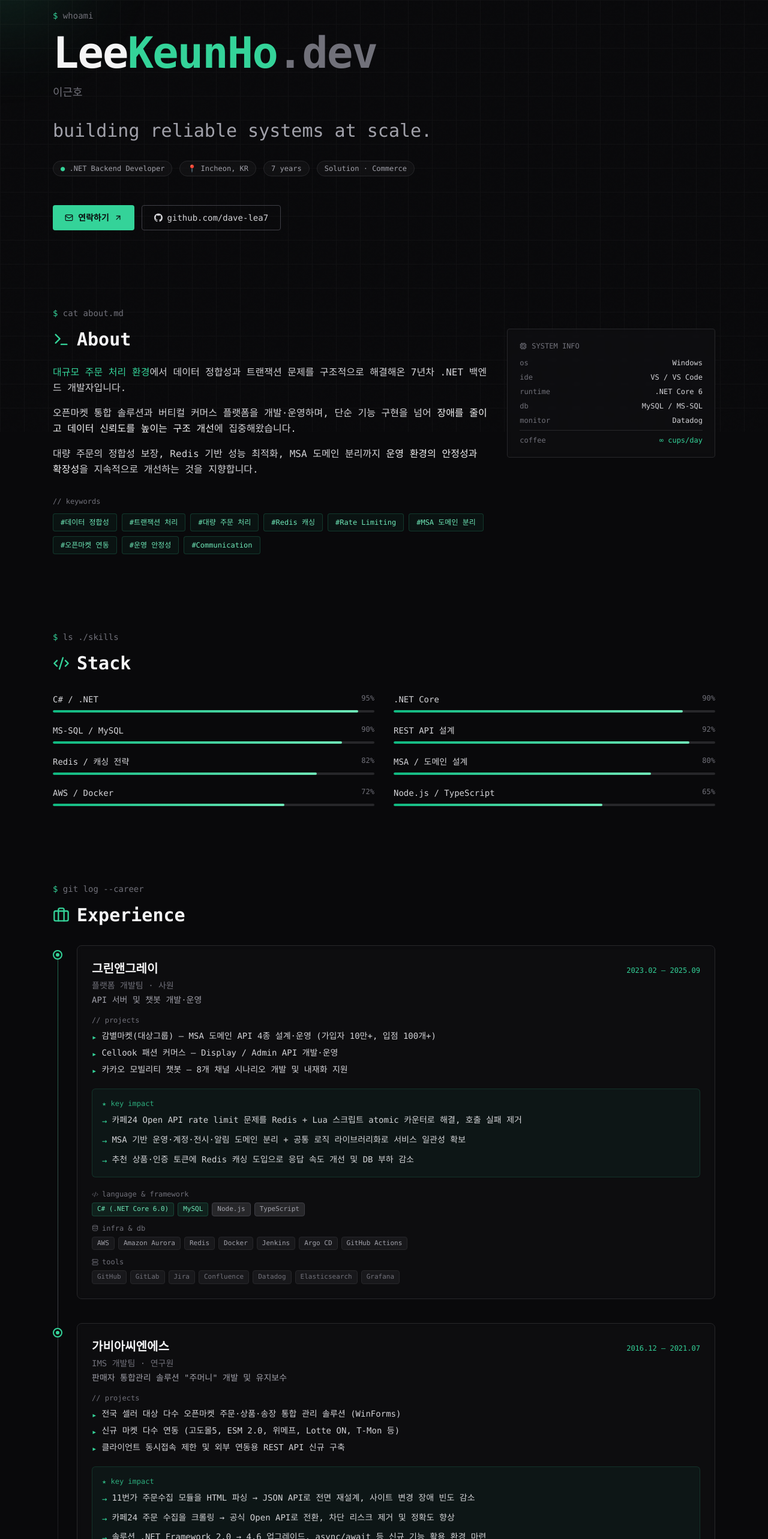
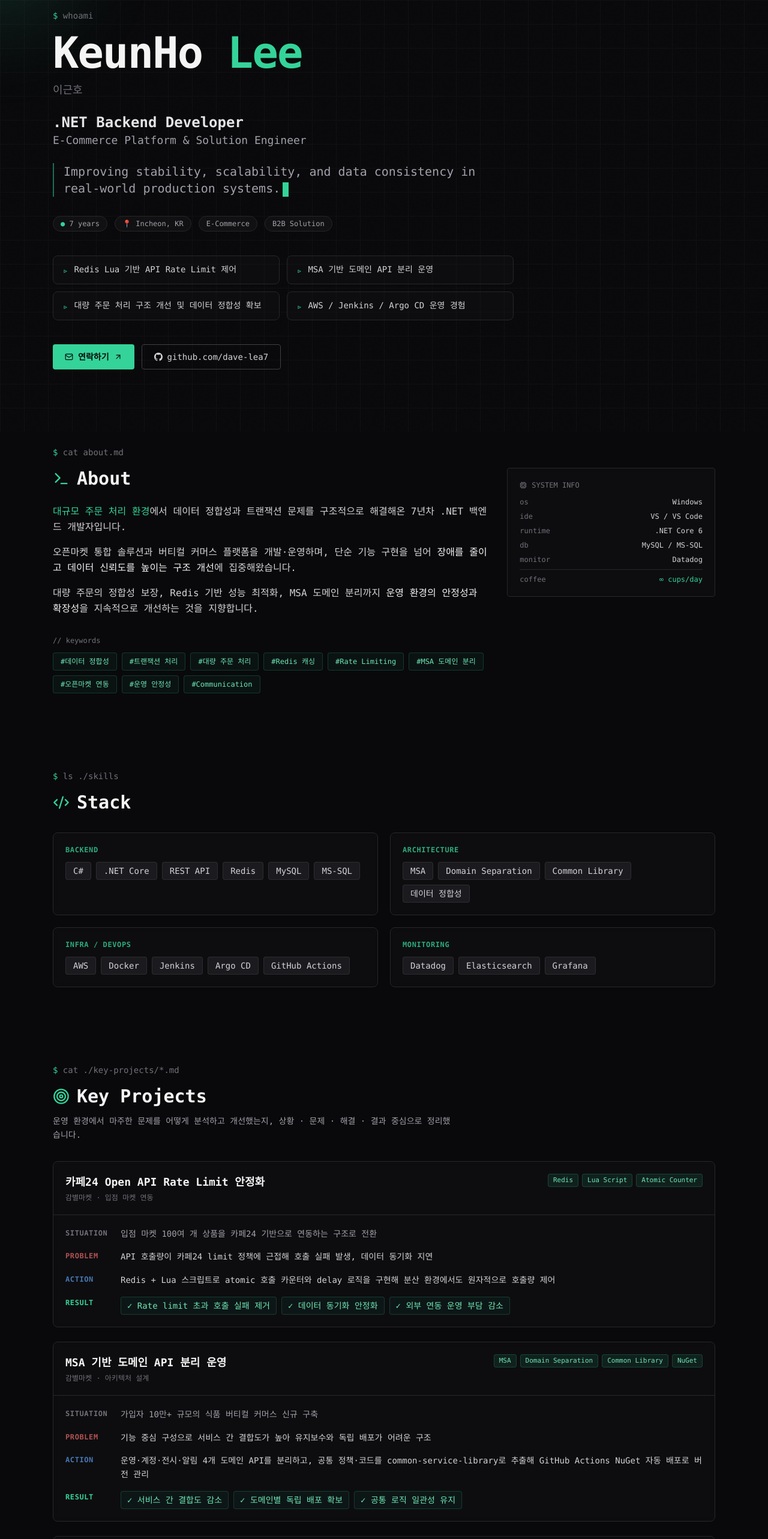
Before and after one commit to dave-lea7/my-portfolio, a Next.js app: page / in a window 1280 px wide. Shown: the part 80-2646 px from the top of the page at 60% size. Built offline with nearby package versions, Linux system fonts and the light colour scheme.

Commit message:
Update : introductory text, separate experience projects

```diff
--- a/app/page.tsx
+++ b/app/page.tsx
@@ -1,7 +1,7 @@
 'use client';
 
 import React, { useState, useEffect } from 'react';
-import { Mail, Code2, Terminal, Cpu, ArrowUpRight, Briefcase, Database, Server, Sparkles } from 'lucide-react';
+import { Mail, Code2, Terminal, Cpu, ArrowUpRight, Briefcase, Database, Server, Sparkles, Target } from 'lucide-react';
 
 // GitHub & LinkedIn 아이콘 (lucide-react 최신 버전에서 제거되어 직접 정의)
 const Github = ({ size = 24 }: { size?: number }) => (
@@ -35,7 +35,7 @@ export default function Home() {
   const [time, setTime] = useState('');
   const [mousePos, setMousePos] = useState({ x: 0, y: 0 });
 
-  const fullText = "building reliable systems at scale.";
+  const fullText = "Improving stability, scalability, and data consistency in real-world production systems.";
 
   useEffect(() => {
     let i = 0;
@@ -91,38 +91,28 @@ export default function Home() {
       period: '2023.02 — 2025.09',
       company: '그린앤그레이',
       role: '플랫폼 개발팀 · 사원',
-      summary: 'API 서버 및 챗봇 개발·운영',
+      summary: '버티컬 커머스 플랫폼 API 서버 및 챗봇 개발·운영',
       projects: [
-        '감별마켓(대상그룹) — MSA 도메인 API 4종 설계·운영 (가입자 10만+, 입점 100개+)',
+        '감별마켓(대상그룹) — MSA 도메인 API 4종 설계·운영 · 가입자 10만+ / 입점 100개+',
         'Cellook 패션 커머스 — Display / Admin API 개발·운영',
         '카카오 모빌리티 챗봇 — 8개 채널 시나리오 개발 및 내재화 지원'
       ],
-      highlights: [
-        '카페24 Open API rate limit 문제를 Redis + Lua 스크립트 atomic 카운터로 해결, 호출 실패 제거',
-        'MSA 기반 운영·계정·전시·알림 도메인 분리 + 공통 로직 라이브러리화로 서비스 일관성 확보',
-        '추천 상품·인증 토큰에 Redis 캐싱 도입으로 응답 속도 개선 및 DB 부하 감소'
-      ],
       stack: {
-        main: ['C# (.NET Core 6.0)', 'MySQL'],
+        main: ['C# (.NET Core 6.0)', 'MySQL', 'Redis'],
         sub: ['Node.js', 'TypeScript'],
-        infra: ['AWS', 'Amazon Aurora', 'Redis', 'Docker', 'Jenkins', 'Argo CD', 'GitHub Actions'],
-        tools: ['GitHub', 'GitLab', 'Jira', 'Confluence', 'Datadog', 'Elasticsearch', 'Grafana']
+        infra: ['AWS', 'Docker', 'Jenkins', 'Argo CD', 'GitHub Actions'],
+        tools: ['Datadog', 'Elasticsearch', 'Grafana', 'Jira', 'Confluence']
       }
     },
     {
       period: '2016.12 — 2021.07',
       company: '가비아씨엔에스',
       role: 'IMS 개발팀 · 연구원',
-      summary: '판매자 통합관리 솔루션 "주머니" 개발 및 유지보수',
+      summary: '판매자 통합관리 솔루션 "주머니" 개발 및 유지보수 (WinForms)',
       projects: [
-        '전국 셀러 대상 다수 오픈마켓 주문·상품·송장 통합 관리 솔루션 (WinForms)',
-        '신규 마켓 다수 연동 (고도몰5, ESM 2.0, 위메프, Lotte ON, T-Mon 등)',
+        '전국 셀러 대상 다수 오픈마켓 주문·상품·송장 통합 관리',
+        '신규 마켓 다수 연동 (고도몰5, ESM 2.0, 위메프, Lotte ON 등)',
         '클라이언트 동시접속 제한 및 외부 연동용 REST API 신규 구축'
-      ],
-      highlights: [
-        '11번가 주문수집 모듈을 HTML 파싱 → JSON API로 전면 재설계, 사이트 변경 장애 빈도 감소',
-        '카페24 주문 수집을 크롤링 → 공식 Open API로 전환, 차단 리스크 제거 및 정확도 향상',
-        '솔루션 .NET Framework 2.0 → 4.6 업그레이드, async/await 등 신규 기능 활용 환경 마련'
       ],
       stack: {
         main: ['C# (.NET 2.0 / 4.6)', 'MS-SQL'],
@@ -133,15 +123,62 @@ export default function Home() {
     }
   ];
 
-  const skills = [
-    { name: 'C# / .NET', level: 95 },
-    { name: '.NET Core', level: 90 },
-    { name: 'MS-SQL / MySQL', level: 90 },
-    { name: 'REST API 설계', level: 92 },
-    { name: 'Redis / 캐싱 전략', level: 82 },
-    { name: 'MSA / 도메인 설계', level: 80 },
-    { name: 'AWS / Docker', level: 72 },
-    { name: 'Node.js / TypeScript', level: 65 }
+  const keyProjects = [
+    {
+      title: '카페24 Open API Rate Limit 안정화',
+      project: '감별마켓 · 입점 마켓 연동',
+      tags: ['Redis', 'Lua Script', 'Atomic Counter'],
+      situation: '입점 마켓 100여 개 상품을 카페24 기반으로 연동하는 구조로 전환',
+      trouble: 'API 호출량이 카페24 limit 정책에 근접해 호출 실패 발생, 데이터 동기화 지연',
+      action: 'Redis + Lua 스크립트로 atomic 호출 카운터와 delay 로직을 구현해 분산 환경에서도 원자적으로 호출량 제어',
+      result: ['Rate limit 초과 호출 실패 제거', '데이터 동기화 안정화', '외부 연동 운영 부담 감소']
+    },
+    {
+      title: 'MSA 기반 도메인 API 분리 운영',
+      project: '감별마켓 · 아키텍처 설계',
+      tags: ['MSA', 'Domain Separation', 'Common Library', 'NuGet'],
+      situation: '가입자 10만+ 규모의 식품 버티컬 커머스 신규 구축',
+      trouble: '기능 중심 구성으로 서비스 간 결합도가 높아 유지보수와 독립 배포가 어려운 구조',
+      action: '운영·계정·전시·알림 4개 도메인 API를 분리하고, 공통 정책·코드를 common-service-library로 추출해 GitHub Actions NuGet 자동 배포로 버전 관리',
+      result: ['서비스 간 결합도 감소', '도메인별 독립 배포 확보', '공통 로직 일관성 유지']
+    },
+    {
+      title: 'Redis 캐싱 기반 조회 성능 개선',
+      project: '감별마켓 · 성능 최적화',
+      tags: ['Redis', 'Caching', '개인화 추천'],
+      situation: '대량 트래픽 환경에서 추천 상품 조회와 사용자 인증이 빈번하게 발생',
+      trouble: '추천 상품·인증 토큰 조회가 매번 DB를 거치며 응답 지연과 DB 부하 유발',
+      action: '추천 상품 데이터와 인증 토큰(access/refresh)에 Redis 캐싱을 도입하고, 찜·연령·관심분야 기반 개인화 추천 로직과 결합',
+      result: ['핵심 조회 API 응답 속도 개선', 'DB 부하 감소', '개인화 추천으로 사용자 전환율 향상']
+    },
+    {
+      title: '11번가 주문수집 모듈 재설계',
+      project: '가비아 주머니 · 안정화',
+      tags: ['REST API', 'JSON', '레거시 개선'],
+      situation: '다수 오픈마켓 주문을 수집·통합 관리하는 솔루션 운영',
+      trouble: 'HTML 파싱 방식의 주문 수집이 11번가 사이트 구조 변경 시마다 장애 발생, 운영 부담 가중',
+      action: 'HTML 파싱 구조를 JSON 기반 API 호출 방식으로 전면 재설계해 사이트 변경에 영향받지 않는 구조로 전환',
+      result: ['사이트 구조 변경 장애 빈도 감소', '데이터 파싱 안정성 향상', '운영 유지보수 비용 절감']
+    }
+  ];
+
+  const skillGroups = [
+    {
+      category: 'Backend',
+      items: ['C#', '.NET Core', 'REST API', 'Redis', 'MySQL', 'MS-SQL']
+    },
+    {
+      category: 'Architecture',
+      items: ['MSA', 'Domain Separation', 'Common Library', '데이터 정합성']
+    },
+    {
+      category: 'Infra / DevOps',
+      items: ['AWS', 'Docker', 'Jenkins', 'Argo CD', 'GitHub Actions']
+    },
+    {
+      category: 'Monitoring',
+      items: ['Datadog', 'Elasticsearch', 'Grafana']
+    }
   ];
 
   const aiTools = [
@@ -213,31 +250,55 @@ export default function Home() {
             <span className="text-emerald-400">$</span> whoami
           </div>
 
-          <h1 className="text-5xl md:text-7xl font-bold tracking-tight mb-4 leading-[1.05]">
-            <span className="text-zinc-100">Lee</span>
-            <span className="text-emerald-400">KeunHo</span>
-            <span className="text-zinc-500">.dev</span>
+          <h1 className="text-5xl md:text-7xl font-bold tracking-tight mb-3 leading-[1.05]">
+            <span className="text-zinc-100">KeunHo</span>{' '}
+            <span className="text-emerald-400">Lee</span>
           </h1>
-          <p className="text-lg text-zinc-500 mb-8">이근호</p>
+          <p className="text-lg text-zinc-500 mb-1">이근호</p>
 
-          <p className="text-2xl md:text-3xl text-zinc-400 mb-8 font-light">
-            {typedText}
-            <span className={`inline-block w-3 h-7 bg-emerald-400 ml-1 ${showCursor ? 'opacity-100' : 'opacity-0'}`} />
+          <p className="text-xl md:text-2xl text-zinc-200 font-semibold mt-6">
+            .NET Backend Developer
+          </p>
+          <p className="text-base md:text-lg text-zinc-400 mb-6">
+            E-Commerce Platform &amp; Solution Engineer
           </p>
 
-          <div className="flex flex-wrap gap-3 mb-12">
+          <p className="text-lg md:text-xl text-zinc-400 mb-8 font-light max-w-3xl leading-relaxed border-l-2 border-emerald-400/50 pl-4">
+            {typedText}
+            <span className={`inline-block w-2.5 h-6 bg-emerald-400 ml-1 align-middle ${showCursor ? 'opacity-100' : 'opacity-0'}`} />
+          </p>
+
+          <div className="flex flex-wrap gap-3 mb-10">
             <span className="px-3 py-1 text-xs border border-zinc-800 rounded-full text-zinc-400 bg-zinc-900/50">
-              <span className="text-emerald-400">●</span> .NET Backend Developer
+              <span className="text-emerald-400">●</span> 7 years
             </span>
             <span className="px-3 py-1 text-xs border border-zinc-800 rounded-full text-zinc-400 bg-zinc-900/50">
               📍 Incheon, KR
             </span>
             <span className="px-3 py-1 text-xs border border-zinc-800 rounded-full text-zinc-400 bg-zinc-900/50">
-              7 years
+              E-Commerce
             </span>
             <span className="px-3 py-1 text-xs border border-zinc-800 rounded-full text-zinc-400 bg-zinc-900/50">
-              Solution · Commerce
+              B2B Solution
             </span>
+          </div>
+
+          {/* 핵심 역량 — 면접관이 5초 안에 보는 부분 */}
+          <div className="grid sm:grid-cols-2 gap-3 mb-10 max-w-3xl">
+            {[
+              'Redis Lua 기반 API Rate Limit 제어',
+              'MSA 기반 도메인 API 분리 운영',
+              '대량 주문 처리 구조 개선 및 데이터 정합성 확보',
+              'AWS / Jenkins / Argo CD 운영 경험'
+            ].map((item, i) => (
+              <div
+                key={i}
+                className="flex items-start gap-2.5 text-sm text-zinc-300 border border-zinc-800 rounded-lg px-4 py-3 bg-zinc-900/30 hover:border-emerald-400/30 transition-all"
+              >
+                <span className="text-emerald-400 mt-0.5 flex-shrink-0">▹</span>
+                <span>{item}</span>
+              </div>
+            ))}
           </div>
 
           <div className="flex flex-wrap gap-3">
@@ -352,18 +413,90 @@ export default function Home() {
             Stack
           </h2>
 
-          <div className="grid sm:grid-cols-2 gap-x-8 gap-y-5">
-            {skills.map((skill, i) => (
-              <div key={skill.name} className="group">
-                <div className="flex justify-between text-sm mb-2">
-                  <span className="text-zinc-300">{skill.name}</span>
-                  <span className="text-zinc-500 text-xs">{skill.level}%</span>
+          <div className="grid sm:grid-cols-2 gap-5">
+            {skillGroups.map((group) => (
+              <div
+                key={group.category}
+                className="border border-zinc-800 rounded-lg p-5 bg-zinc-900/30 backdrop-blur-sm hover:border-emerald-400/30 transition-all"
+              >
+                <div className="text-xs text-emerald-400/80 mb-3 font-semibold uppercase tracking-wider">
+                  {group.category}
                 </div>
-                <div className="h-1 bg-zinc-800 rounded-full overflow-hidden">
-                  <div
-                    className="h-full bg-gradient-to-r from-emerald-500 to-emerald-300 rounded-full transition-all duration-1000 ease-out"
-                    style={{ width: `${skill.level}%`, animationDelay: `${i * 100}ms` }}
-                  />
+                <div className="flex flex-wrap gap-2">
+                  {group.items.map((item) => (
+                    <span
+                      key={item}
+                      className="text-sm px-3 py-1 bg-zinc-800/60 text-zinc-300 rounded border border-zinc-700/50"
+                    >
+                      {item}
+                    </span>
+                  ))}
+                </div>
+              </div>
+            ))}
+          </div>
+        </section>
+
+        {/* KEY PROJECTS */}
+        <section className="mb-32">
+          <div className="text-zinc-500 text-sm mb-4">
+            <span className="text-emerald-400">$</span> cat ./key-projects/*.md
+          </div>
+
+          <h2 className="text-3xl font-bold mb-3 flex items-center gap-3">
+            <Target className="text-emerald-400" size={28} />
+            Key Projects
+          </h2>
+          <p className="text-zinc-400 mb-8 max-w-2xl text-sm leading-relaxed">
+            운영 환경에서 마주한 문제를 어떻게 분석하고 개선했는지,
+            상황 · 문제 · 해결 · 결과 중심으로 정리했습니다.
+          </p>
+
+          <div className="space-y-6">
+            {keyProjects.map((p, i) => (
+              <div
+                key={i}
+                className="border border-zinc-800 rounded-lg overflow-hidden bg-zinc-900/30 backdrop-blur-sm hover:border-emerald-400/30 transition-all"
+              >
+                {/* 헤더 */}
+                <div className="border-b border-zinc-800 p-5 flex flex-wrap items-start justify-between gap-3">
+                  <div>
+                    <h3 className="text-lg font-bold text-zinc-100 mb-1">{p.title}</h3>
+                    <p className="text-xs text-zinc-500">{p.project}</p>
+                  </div>
+                  <div className="flex flex-wrap gap-1.5">
+                    {p.tags.map(t => (
+                      <span key={t} className="text-[11px] px-2 py-0.5 bg-emerald-400/10 text-emerald-300 rounded border border-emerald-400/20">
+                        {t}
+                      </span>
+                    ))}
+                  </div>
+                </div>
+
+                {/* STAR 본문 */}
+                <div className="p-5 space-y-4">
+                  <div className="grid sm:grid-cols-[80px_1fr] gap-1 sm:gap-3">
+                    <div className="text-xs font-semibold text-zinc-500 uppercase tracking-wider pt-0.5">Situation</div>
+                    <p className="text-sm text-zinc-400 leading-relaxed">{p.situation}</p>
+                  </div>
+                  <div className="grid sm:grid-cols-[80px_1fr] gap-1 sm:gap-3">
+                    <div className="text-xs font-semibold text-red-400/70 uppercase tracking-wider pt-0.5">Problem</div>
+                    <p className="text-sm text-zinc-300 leading-relaxed">{p.trouble}</p>
+                  </div>
+                  <div className="grid sm:grid-cols-[80px_1fr] gap-1 sm:gap-3">
+                    <div className="text-xs font-semibold text-blue-400/70 uppercase tracking-wider pt-0.5">Action</div>
+                    <p className="text-sm text-zinc-300 leading-relaxed">{p.action}</p>
+                  </div>
+                  <div className="grid sm:grid-cols-[80px_1fr] gap-1 sm:gap-3">
+                    <div className="text-xs font-semibold text-emerald-400 uppercase tracking-wider pt-0.5">Result</div>
+                    <div className="flex flex-wrap gap-2">
+                      {p.result.map((r, j) => (
+                        <span key={j} className="text-sm text-emerald-300 bg-emerald-400/5 border border-emerald-400/20 rounded px-2.5 py-1">
+                          ✓ {r}
+                        </span>
+                      ))}
+                    </div>
+                  </div>
                 </div>
               </div>
             ))}
@@ -412,22 +545,6 @@ export default function Home() {
                         ))}
                       </ul>
                     </div>
-
-                    {exp.highlights && (
-                      <div className="mb-5 rounded-md border border-emerald-400/15 bg-emerald-400/5 p-4">
-                        <div className="text-xs text-emerald-400/80 mb-2 flex items-center gap-1.5">
-                          ★ key impact
-                        </div>
-                        <ul className="space-y-2">
-                          {exp.highlights.map((h, j) => (
-                            <li key={j} className="text-sm text-zinc-300 flex items-start gap-2 leading-relaxed">
-                              <span className="text-emerald-400 mt-0.5 flex-shrink-0">→</span>
-                              <span>{h}</span>
-                            </li>
-                          ))}
-                        </ul>
-                      </div>
-                    )}
 
                     <div className="space-y-3">
                       <div>
```
